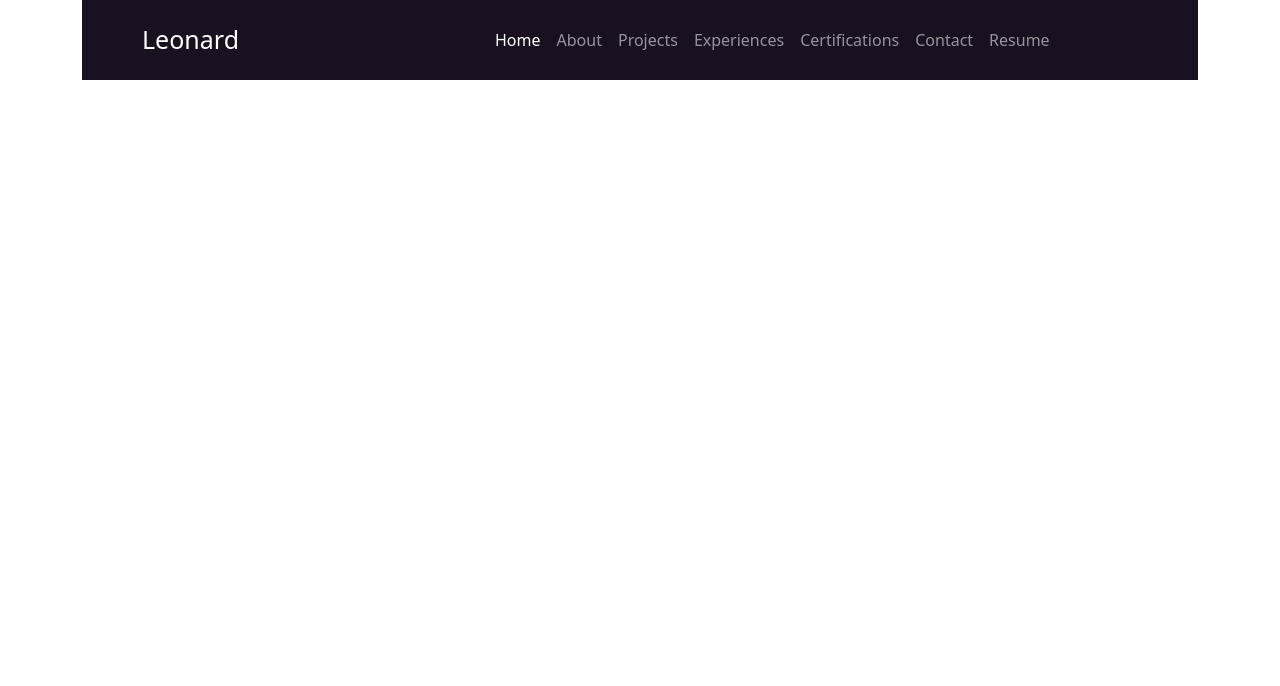
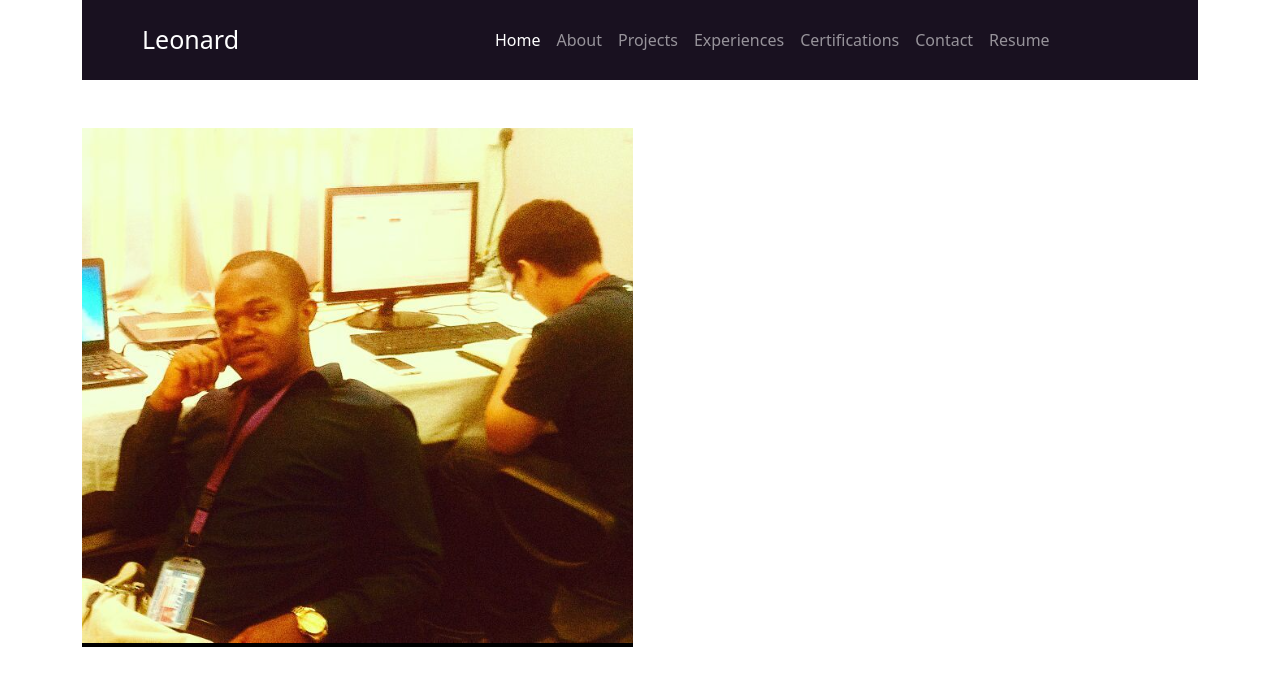
Before and after one commit to leoseis/-portfolio, a Django app: page / in a window 1280 px wide. Shown: the top 686 px of the page. Run offline with Django 5.2, Linux system fonts and the light colour scheme.

Commit message:
added an image

```diff
--- a/ebo/templates/home.html
+++ b/ebo/templates/home.html
@@ -1 +1,15 @@
 {% extends "base.html" %}
+{% load static %}
+{% block content1 %}
+
+<div class="row my-5">
+    <div class="circullar-image-container">
+        <img src="{% static  'images/insta.PNG' %}" alt="" >
+
+    </div>
+
+</div>
+
+
+
+{%  endblock content1 %}
```
Also changed, not shown: ebo/static/images/insta.PNG (added).
